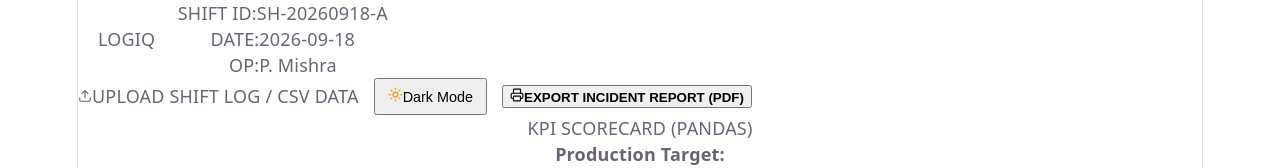
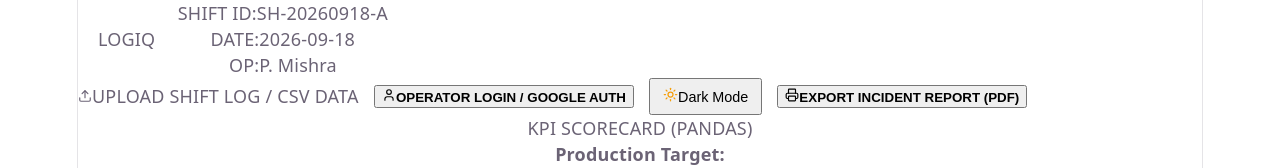
Before and after one commit to Parv3/LogIQ, a React (Vite) app in the folder frontend/: page / in a window 1280 px wide. Shown: the top 168 px of the page. Built offline with nearby package versions, Linux system fonts and the light colour scheme; no server answers; the HTML template or start-up script is replaced by a standard one.

Commit message:
Add optional Operator Login / Google Auth button in header without blocking page load

```diff
--- a/frontend/src/App.jsx
+++ b/frontend/src/App.jsx
@@ -11,6 +11,8 @@ import FooterBar from './components/FooterBar';
 import DataPolicyModal from './components/DataPolicyModal';
 import TermsAndConditions from './components/TermsAndConditions';
 import ShiftChatbot from './components/ShiftChatbot';
+import LoginPage from './components/LoginPage';
+import { auth, onAuthStateChanged, signOut } from './firebase';
 import { DEFAULT_PAYLOAD, processClientShift } from './data/defaultScenarios';
 
 const API_BASE = window.location.hostname === 'localhost'
@@ -33,10 +35,23 @@ export default function App() {
 
   const [isPrivacyOpen, setIsPrivacyOpen] = useState(false);
   const [isTermsOpen, setIsTermsOpen] = useState(false);
+  const [isLoginOpen, setIsLoginOpen] = useState(false);
+  const [currentUser, setCurrentUser] = useState(null);
 
   useEffect(() => {
     fetchHealth();
     fetchScenarios();
+
+    const unsubscribe = onAuthStateChanged(auth, (user) => {
+      if (user) {
+        setCurrentUser(user);
+        setIsLoginOpen(false);
+      } else {
+        setCurrentUser(null);
+        setIsLoginOpen(false);
+      }
+    });
+    return () => unsubscribe();
   }, []);
 
   const fetchHealth = async () => {
@@ -135,6 +150,9 @@ export default function App() {
         onFileUpload={handleCustomFileUpload}
         onExportPdf={handleExportPdf}
         isApiOnline={isApiOnline}
+        currentUser={currentUser}
+        onOpenLogin={() => setIsLoginOpen(true)}
+        onSignOut={() => signOut(auth)}
       />
 
       <main className="main-layout">
@@ -173,7 +191,12 @@ export default function App() {
       <DataPolicyModal isOpen={isPrivacyOpen} onClose={() => setIsPrivacyOpen(false)} />
       <TermsAndConditions isOpen={isTermsOpen} onClose={() => setIsTermsOpen(false)} />
 
-      {/* Floating Operational AI Chatbot */}
+      {/* Optional Firebase Shift Supervisor Authentication Modal */}
+      <LoginPage
+        isOpen={isLoginOpen}
+        onClose={() => setIsLoginOpen(false)}
+        onLoginSuccess={(user) => setCurrentUser(user)}
+      />
 
       {/* Floating Operational AI Chatbot */}
       <ShiftChatbot
--- a/frontend/src/components/HeaderBar.jsx
+++ b/frontend/src/components/HeaderBar.jsx
@@ -2,7 +2,7 @@ import React, { useState } from 'react';
 import { Settings, Upload, Printer, Search, Sun, Moon, Database, User, LogOut, ShieldCheck } from 'lucide-react';
 import ThemeToggle from './ThemeToggle';
 
-export default function HeaderBar({ shiftId, date, operatorName, onFileUpload, onExportPdf, isApiOnline }) {
+export default function HeaderBar({ shiftId, date, operatorName, onFileUpload, onExportPdf, isApiOnline, currentUser, onOpenLogin, onSignOut }) {
   const handleFileChange = (e) => {
     const file = e.target.files[0];
     if (file) {
@@ -90,6 +90,8 @@ export default function HeaderBar({ shiftId, date, operatorName, onFileUpload, o
     };
   };
 
+  const displayName = currentUser?.displayName || currentUser?.email?.split('@')[0] || operatorName || 'P. Mishra';
+
   return (
     <header className="header-bar">
       <div style={{ display: 'flex', alignItems: 'center', gap: '1.25rem' }}>
@@ -109,7 +111,7 @@ export default function HeaderBar({ shiftId, date, operatorName, onFileUpload, o
           </div>
           <div className="meta-item">
             <span className="meta-label">OP:</span>
-            <span className="meta-value">{operatorName || 'P. Mishra'}</span>
+            <span className="meta-value">{displayName}</span>
           </div>
         </div>
       </div>
@@ -121,6 +123,45 @@ export default function HeaderBar({ shiftId, date, operatorName, onFileUpload, o
           <input type="file" accept=".json,.csv" onChange={handleFileChange} style={{ display: 'none' }} />
         </label>
 
+        {currentUser ? (
+          <div style={{ display: 'flex', alignItems: 'center', gap: '0.5rem' }}>
+            <div
+              style={{
+                display: 'flex',
+                alignItems: 'center',
+                gap: '0.4rem',
+                fontSize: '0.75rem',
+                fontWeight: 700,
+                background: 'var(--bg-card-sub)',
+                padding: '0.4rem 0.65rem',
+                borderRadius: 'var(--radius)',
+                border: '1px solid var(--border-color)',
+                color: 'var(--text-primary)'
+              }}
+            >
+              <ShieldCheck size={14} color="var(--status-success)" />
+              <span>{displayName}</span>
+            </div>
+            <button
+              onClick={onSignOut}
+              className="btn btn-secondary"
+              title="Sign Out of Shift Account"
+              style={{ padding: '0.45rem 0.6rem' }}
+            >
+              <LogOut size={14} />
+            </button>
+          </div>
+        ) : (
+          <button
+            onClick={onOpenLogin}
+            className="btn btn-primary"
+            style={{ fontWeight: 700, gap: '0.4rem' }}
+          >
+            <User size={14} />
+            <span>OPERATOR LOGIN / GOOGLE AUTH</span>
+          </button>
+        )}
+
         <ThemeToggle />
 
         <button onClick={onExportPdf} className="btn" style={{ fontWeight: 700 }}>
```
